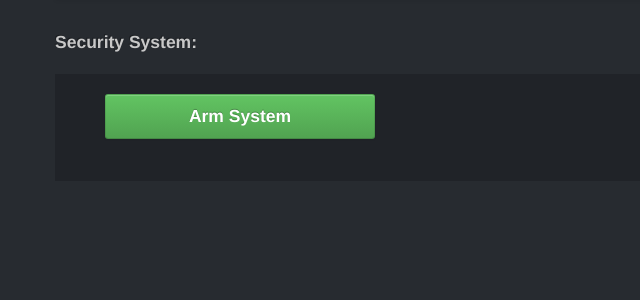
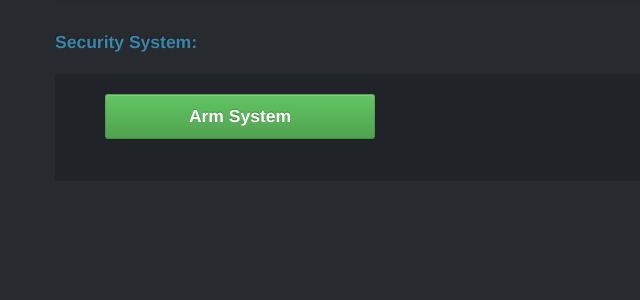
Before and after one commit to evanmj/calzone, a Flask app: template app/templates/index.html in a window 1280 px wide. Shown: the part 42-342 px from the top of the page, without its empty margins (0-640 px from the left). Run offline with Flask 2, Linux system fonts and the light colour scheme; the template is opened without the code that fills it, so the values that code supplies are empty; parts of the project's set-up code (start-up, migrations or seed data) failed here and were passed over.

Commit message:
fixed formatting

```diff
--- a/app/templates/index.html
+++ b/app/templates/index.html
@@ -2,7 +2,7 @@
 {% extends "base.html" %}
 
 {% block content %}
-<h4>Security System:</h4>
+<h4 class="text-info">Security System:</h4>
 {% include 'flash.html' %}
 
   <div class="form-actions">
```
